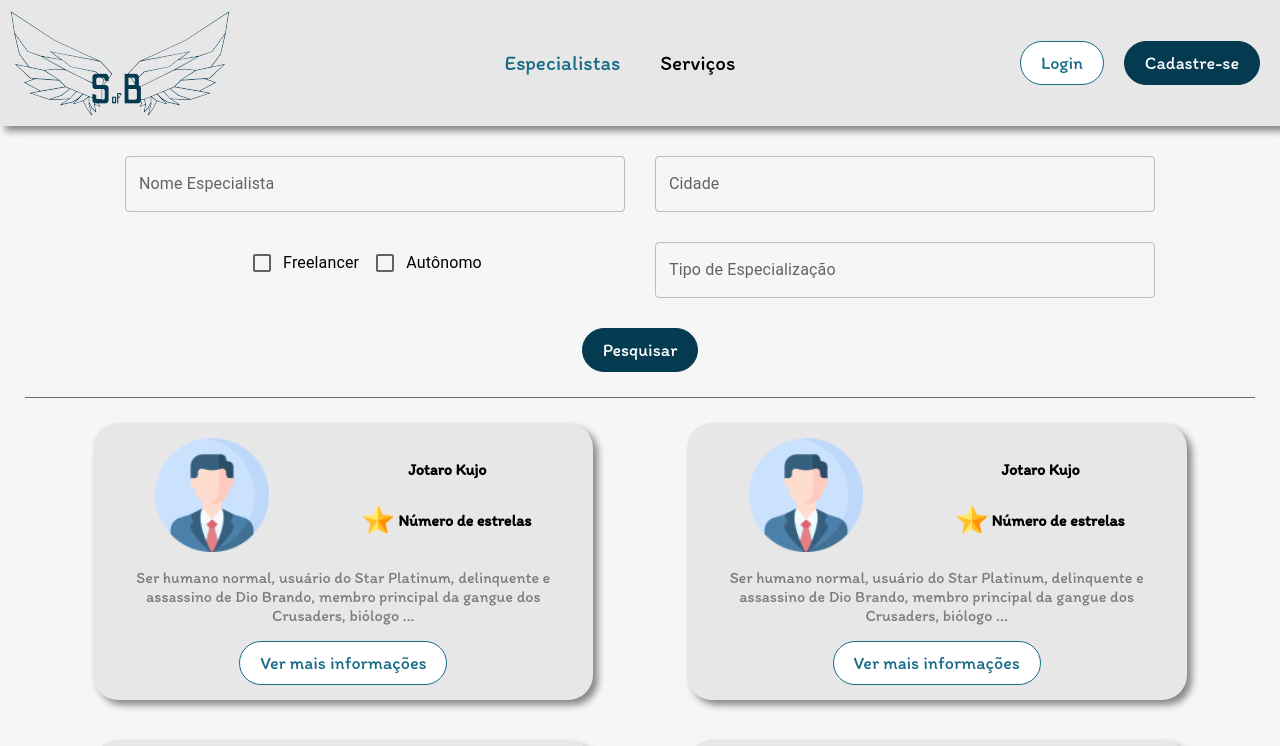
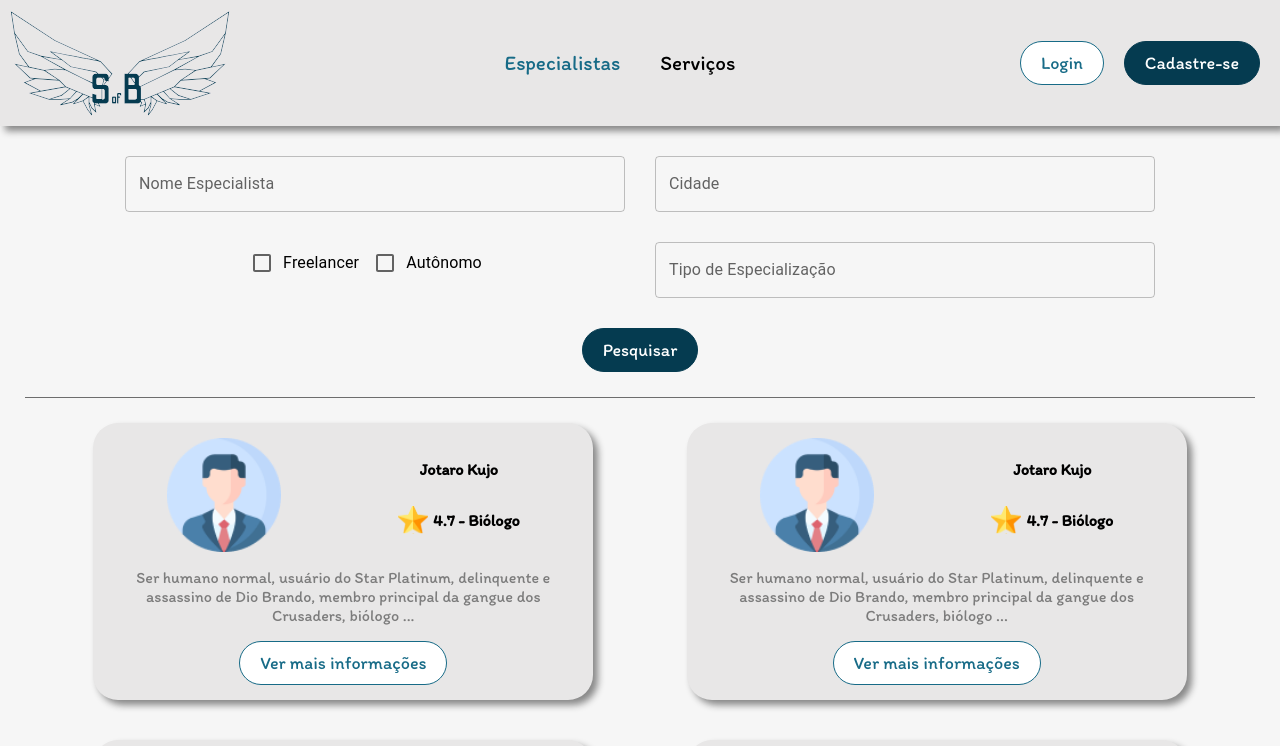
Before and after one commit to RA4Z/server-of-business, a React (Create React App) app: page /pesquisa/1/1 in a window 1280 px wide. Shown: the top 746 px of the page. Built offline with nearby package versions, Linux system fonts and the light colour scheme.

Commit message:
Corrigindo bugs com os cards

```diff
--- a/src/components/Card/index.tsx
+++ b/src/components/Card/index.tsx
@@ -19,7 +19,7 @@ export default function Card(props: Props) {
                 <div className={styles.top__textos}>
                     <p className={styles.top__text}>{props.titulo}</p>
                     {
-                        props.subtitulo !== undefined ?
+                        props.subtitulo !== undefined && props.subtitulo !== '' ?
                             <div className={styles.classification}>
                                 <img src={Estrela} alt='Estrela amarela' className={styles.classification__star} />
                                 <p className={styles.top__text}>{props.subtitulo}</p>
--- a/src/pages/Pesquisa/index.tsx
+++ b/src/pages/Pesquisa/index.tsx
@@ -1,5 +1,5 @@
 import { Checkbox, Divider, FormControlLabel, TextField } from '@mui/material'
-import { info_preenchida } from './infos'
+import { info_especialistas, info_servicos } from './infos'
 import styles from './Pesquisa.module.scss'
 import Button from 'components/Button'
 import { useParams } from 'react-router-dom'
@@ -18,12 +18,13 @@ export default function Pesquisa({ childToParent }: any) {
         default:
             console.log('Erro Inesperado no Direcionamento!')
     }
+
     return (
         <>
             <form>
                 <div className={styles.pesquisas}>
                     <div className={styles.pesquisas__left}>
-                        <TextField id="outlined-name" label={info_preenchida[Number(categoria) - 1].titulo} variant="outlined" autoComplete="username" className={styles.input} />
+                        <TextField id="outlined-name" label={categoria === '1' ? 'Nome Especialista' : 'Título do Serviço'} variant="outlined" autoComplete="username" className={styles.input} />
                         <div>
                             <FormControlLabel control={<Checkbox defaultChecked={especifico === 'free' ? true : false} />} label="Freelancer" className={styles.check} />
                             <FormControlLabel control={<Checkbox defaultChecked={especifico === 'auto' ? true : false} />} label="Autônomo" className={styles.check} />
@@ -38,13 +39,23 @@ export default function Pesquisa({ childToParent }: any) {
                 <Divider style={{ background: '#7C7C7C', width: 'auto', margin: 25 }}></Divider>
             </form>
 
-            <div className={styles.container}>
-                {info_preenchida[Number(categoria) - 1].cards.map((card) => (
-
+            <div id='card_container' className={styles.container}>
+                {categoria === '1' ?
+                    info_especialistas.cards.map((card) => (
                         <Card
-                        key={card.titulo}
+                            key={card.id}
                             titulo={card.titulo}
-                        subtitulo={Number(categoria) === 1 ? 'Número de estrelas' : ''}
+                            subtitulo={`${card.estrelas} - ${card.cargo}`}
+                            descricao={card.descricao}
+                            imagem={card.imagem}
+                            buttonText='Ver mais informações'
+                        />
+                    ))
+                    :
+                    info_servicos.cards.map((card) => (
+                        <Card
+                            key={card.id}
+                            titulo={card.titulo}
                             descricao={card.descricao}
                             imagem={card.imagem}
                             buttonText='Ver mais informações'
--- a/src/pages/Pesquisa/infos.ts
+++ b/src/pages/Pesquisa/infos.ts
@@ -1,9 +1,8 @@
-export const info_preenchida = [
+export const info_especialistas =
 {
-        pagina: 'Especialistas',
-        titulo: 'Nome Especialista',
     cards: [
         {
+            id: 1,
             titulo: 'Jotaro Kujo',
             estrelas: 4.7,
             cargo: 'Biólogo',
@@ -11,6 +10,7 @@ export const info_preenchida = [
             imagem: '/assets/user.png',
         },
         {
+            id: 2,
             titulo: 'Jotaro Kujo',
             estrelas: 4.7,
             cargo: 'Biólogo',
@@ -18,6 +18,7 @@ export const info_preenchida = [
             imagem: '/assets/user.png',
         },
         {
+            id: 3,
             titulo: 'Jotaro Kujo',
             estrelas: 4.7,
             cargo: 'Biólogo',
@@ -25,6 +26,7 @@ export const info_preenchida = [
             imagem: '/assets/user.png',
         },
         {
+            id: 4,
             titulo: 'Jotaro Kujo',
             estrelas: 4.7,
             cargo: 'Biólogo',
@@ -32,6 +34,7 @@ export const info_preenchida = [
             imagem: '/assets/user.png',
         },
         {
+            id: 5,
             titulo: 'Jotaro Kujo',
             estrelas: 4.7,
             cargo: 'Biólogo',
@@ -39,30 +42,34 @@ export const info_preenchida = [
             imagem: '/assets/user.png',
         },
     ]
-    },
+}
+
+export const info_servicos =
 {
-        pagina: 'Serviços',
-        titulo: 'Título do Serviço',
     cards: [
         {
+            id: 1,
             titulo: 'Pedreiro Solicitado em Schroeder',
             necessario: 'Autônomo',
             descricao: 'Obra em Schroeder na rua Germano Muller, bairro Centro Norte, expectativa de 6 meses de obra.',
             imagem: '/assets/contratar_freelancer.jpg',
         },
         {
+            id: 2,
             titulo: 'Pedreiro Solicitado em Schroeder',
             necessario: 'Autônomo',
             descricao: 'Obra em Schroeder na rua Germano Muller, bairro Centro Norte, expectativa de 6 meses de obra.',
             imagem: '/assets/contratar_freelancer.jpg',
         },
         {
+            id: 3,
             titulo: 'Pedreiro Solicitado em Schroeder',
             necessario: 'Autônomo',
             descricao: 'Obra em Schroeder na rua Germano Muller, bairro Centro Norte, expectativa de 6 meses de obra.',
             imagem: '/assets/contratar_freelancer.jpg',
         },
         {
+            id: 4,
             titulo: 'Pedreiro Solicitado em Schroeder',
             necessario: 'Autônomo',
             descricao: 'Obra em Schroeder na rua Germano Muller, bairro Centro Norte, expectativa de 6 meses de obra.',
@@ -70,4 +77,3 @@ export const info_preenchida = [
         }
     ]
 }
-]
```
Lines whose indentation alone changed are shown as unchanged.
